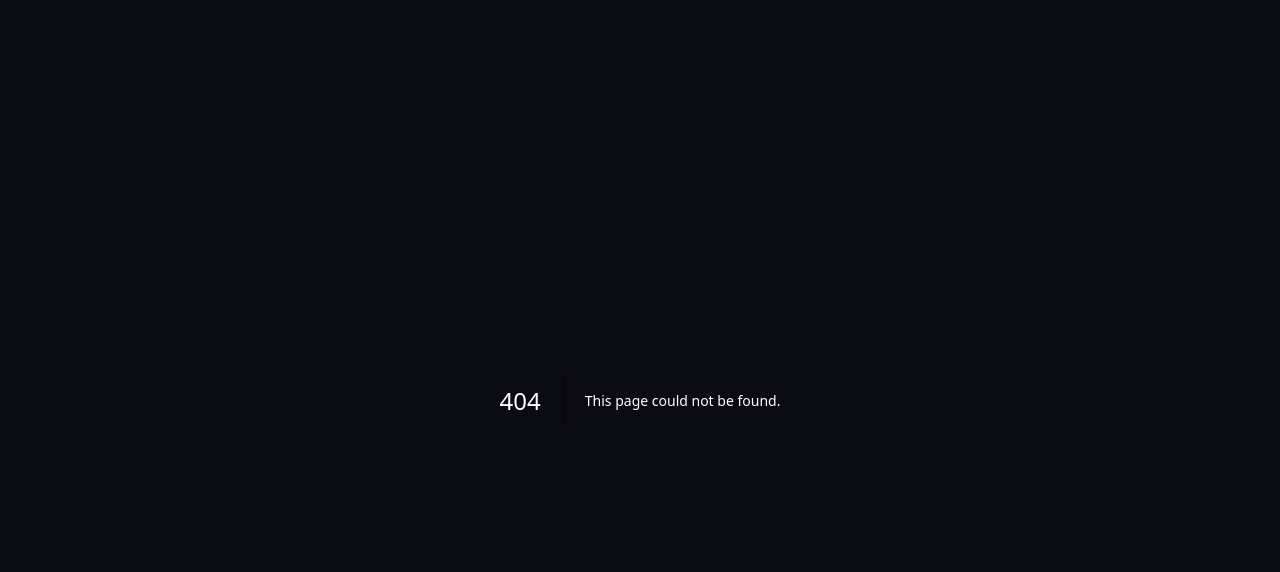
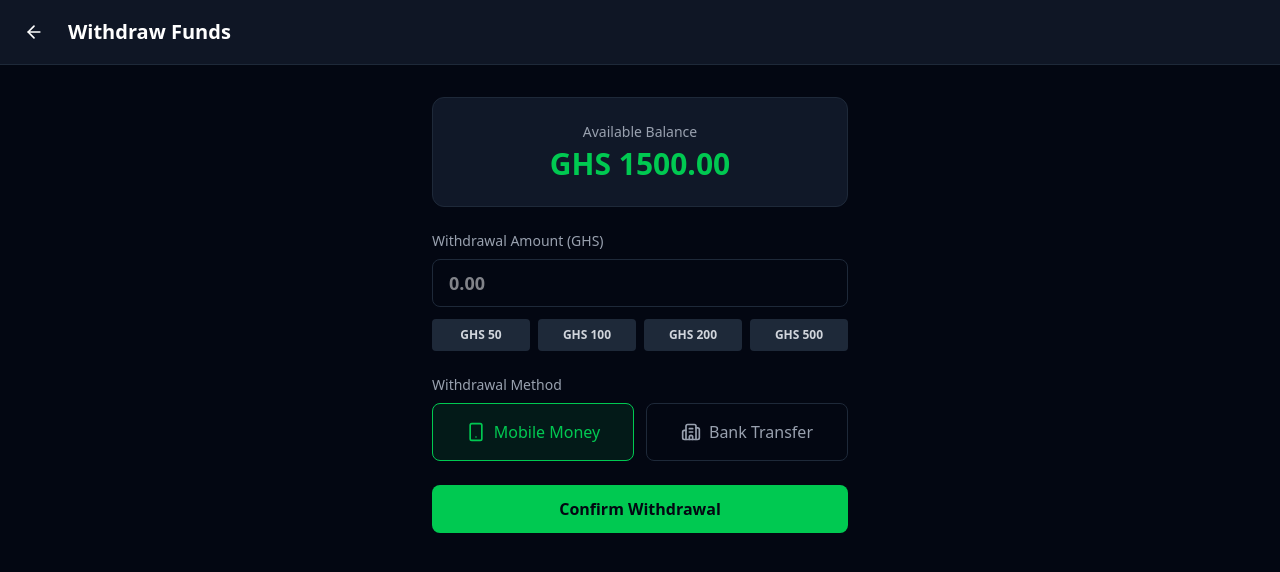
Before and after one commit to HarrietteAkoto/betnova, a Next.js app: page /withdraw in a window 1280 px wide. Before the commit this address had no page. Shown: the top 572 px of the page. Built offline with nearby package versions, Linux system fonts and the light colour scheme.

Commit message:
Implement withdrawal page with form and logic

```diff
--- /dev/null
+++ b/src/app/withdraw/page.tsx
@@ -0,0 +1,100 @@
+"use client";
+
+import { useState } from "react";
+import Link from "next/link";
+import { ArrowLeft, Wallet, Smartphone, Building2, CheckCircle } from "lucide-react";
+import { useBetslipStore } from "../../store/useBetslipStore";
+
+export default function WithdrawPage() {
+  const walletBalance = typeof window !== 'undefined' ? parseFloat(localStorage.getItem('betnova_wallet') || '1500') : 1500;
+  const [amount, setAmount] = useState("");
+  const [method, setMethod] = useState("momo");
+  const [isProcessing, setIsProcessing] = useState(false);
+  const [isSuccess, setIsSuccess] = useState(false);
+
+  const handleWithdraw = (e: React.FormEvent) => {
+    e.preventDefault();
+    const withdrawAmount = parseFloat(amount);
+    if (withdrawAmount <= 0 || withdrawAmount > walletBalance) return;
+
+    setIsProcessing(true);
+    // Simulate backend processing
+    setTimeout(() => {
+      const newBalance = walletBalance - withdrawAmount;
+      if (typeof window !== 'undefined') localStorage.setItem('betnova_wallet', newBalance.toString());
+      setIsProcessing(false);
+      setIsSuccess(true);
+      setAmount("");
+    }, 2000);
+  };
+
+  if (isSuccess) {
+    return (
+      <div className="min-h-screen bg-gray-950 text-white flex flex-col items-center justify-center p-4">
+        <CheckCircle className="w-20 h-20 text-green-500 mb-4" />
+        <h2 className="text-2xl font-bold mb-2">Withdrawal Successful!</h2>
+        <p className="text-gray-400 text-center mb-6">Your funds are on the way to your {method === 'momo' ? 'Mobile Money' : 'Bank Account'}.</p>
+        <Link href="/" className="px-6 py-3 bg-green-500 text-gray-950 rounded-md font-bold hover:bg-green-600 transition-colors">Back to Home</Link>
+      </div>
+    );
+  }
+
+  return (
+    <div className="min-h-screen bg-gray-950 text-white font-sans">
+      <header className="sticky top-0 z-50 w-full border-b border-gray-800 bg-gray-900/95 backdrop-blur">
+        <div className="container mx-auto flex h-16 items-center px-4 gap-4">
+          <Link href="/" className="p-2 hover:bg-gray-800 rounded-md"><ArrowLeft className="w-5 h-5" /></Link>
+          <h1 className="text-xl font-bold">Withdraw Funds</h1>
+        </div>
+      </header>
+
+      <main className="container mx-auto px-4 py-8 max-w-md">
+        <div className="bg-gray-900 border border-gray-800 rounded-xl p-6 mb-6 text-center">
+          <p className="text-gray-400 text-sm mb-1">Available Balance</p>
+          <p className="text-3xl font-bold text-green-500">GHS {walletBalance.toFixed(2)}</p>
+        </div>
+
+        <form onSubmit={handleWithdraw} className="space-y-6">
+          <div>
+            <label className="block text-sm font-medium text-gray-400 mb-2">Withdrawal Amount (GHS)</label>
+            <input
+              type="number"
+              value={amount}
+              onChange={(e) => setAmount(e.target.value)}
+              placeholder="0.00"
+              className="w-full h-12 rounded-lg border border-gray-800 bg-gray-950 px-4 text-white text-lg font-bold focus:outline-none focus:ring-2 focus:ring-green-500"
+              required
+            />
+            <div className="flex gap-2 mt-3">
+              {[50, 100, 200, 500].map((amt) => (
+                <button key={amt} type="button" onClick={() => setAmount(amt.toString())} className="flex-1 py-2 text-xs font-bold bg-gray-800 text-gray-300 rounded hover:bg-gray-700 transition-colors">
+                  GHS {amt}
+                </button>
+              ))}
+            </div>
+          </div>
+
+          <div>
+            <label className="block text-sm font-medium text-gray-400 mb-2">Withdrawal Method</label>
+            <div className="grid grid-cols-2 gap-3">
+              <button type="button" onClick={() => setMethod("momo")} className={`flex items-center justify-center gap-2 p-4 rounded-lg border transition-all ${method === 'momo' ? 'border-green-500 bg-green-500/10 text-green-500' : 'border-gray-800 bg-gray-950 text-gray-400 hover:border-gray-700'}`}>
+                <Smartphone className="w-5 h-5" /> Mobile Money
+              </button>
+              <button type="button" onClick={() => setMethod("bank")} className={`flex items-center justify-center gap-2 p-4 rounded-lg border transition-all ${method === 'bank' ? 'border-green-500 bg-green-500/10 text-green-500' : 'border-gray-800 bg-gray-950 text-gray-400 hover:border-gray-700'}`}>
+                <Building2 className="w-5 h-5" /> Bank Transfer
+              </button>
+            </div>
+          </div>
+
+          <button
+            type="submit"
+            disabled={isProcessing || parseFloat(amount) <= 0 || parseFloat(amount) > walletBalance}
+            className="w-full h-12 bg-green-500 text-gray-950 rounded-lg font-bold text-base hover:bg-green-600 transition-colors disabled:opacity-50 disabled:cursor-not-allowed flex items-center justify-center gap-2"
+          >
+            {isProcessing ? "Processing..." : "Confirm Withdrawal"}
+          </button>
+        </form>
+      </main>
+    </div>
+  );
+}
```
